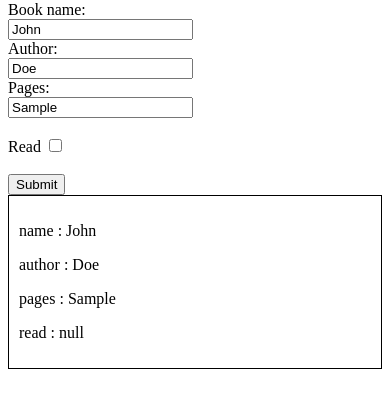
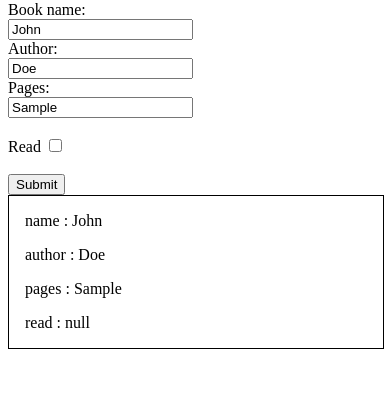
Before and after one commit to HannuSuhonen/library, a plain HTML site: page index.html in a window 390 px wide. Both pictures are taken after typing "Sample" into the empty fields and a click on the input "Submit". Shown: the part 79-486 px from the top of the page. Drawn offline with Linux system fonts and the light colour scheme.

Commit message:
Adjust bookcard width to be responsive

```diff
--- a/styles.css
+++ b/styles.css
@@ -5,11 +5,14 @@ h1{
 .booksContainer{
     display: grid;
     grid-template-columns: repeat(auto-fit,minmax(250px,1fr));
-    gap: 10px;
+    gap: 20px;
 }
 
 .bookCard{
     border: 1px solid black;
-    padding: 10px;
-    max-width: 500px;
+    width: clamp(250px, 100%, 900px);
 }
+
+.bookCard p{
+    margin: 1rem;
+}
```
